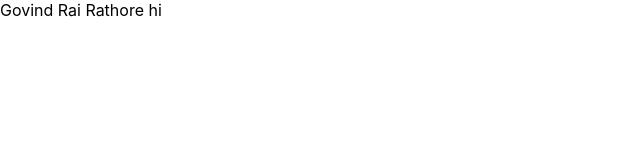
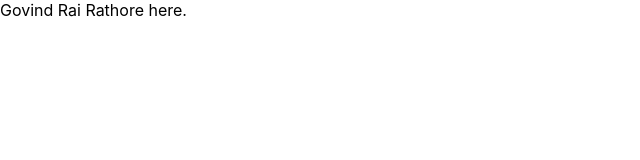
Before and after one commit to Govindrai024/myApp, a React (Create React App) app: page / in a window 1280 px wide. Shown: the top 160 px of the page, without its empty margins (0-640 px from the left). Built offline with nearby package versions, Linux system fonts and the light colour scheme.

Commit message:
update surge buil into auto-deploy

```diff
--- a/src/App.js
+++ b/src/App.js
@@ -6,7 +6,7 @@ function App() {
   return (
 
     <view>
-     Govind Rai Rathore hi
+     Govind Rai Rathore here.
     </view>
   );
 }
```
